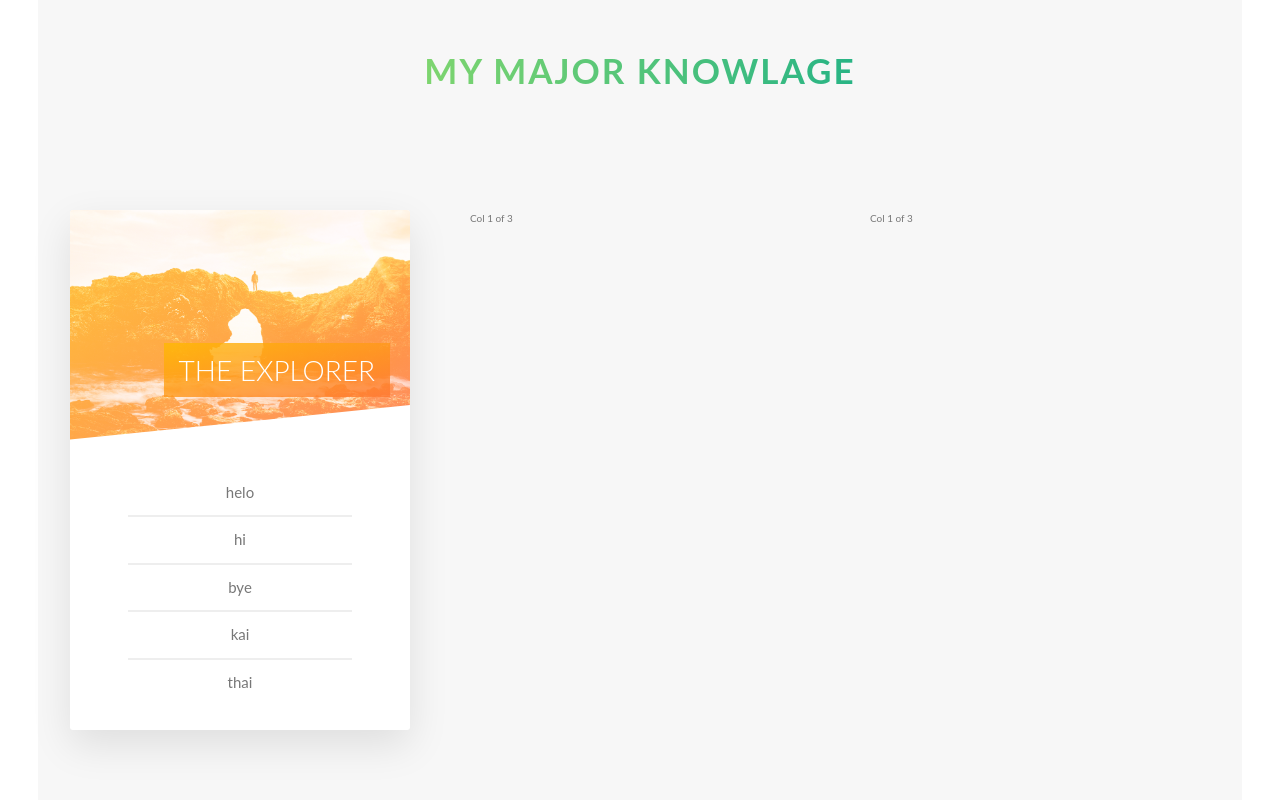
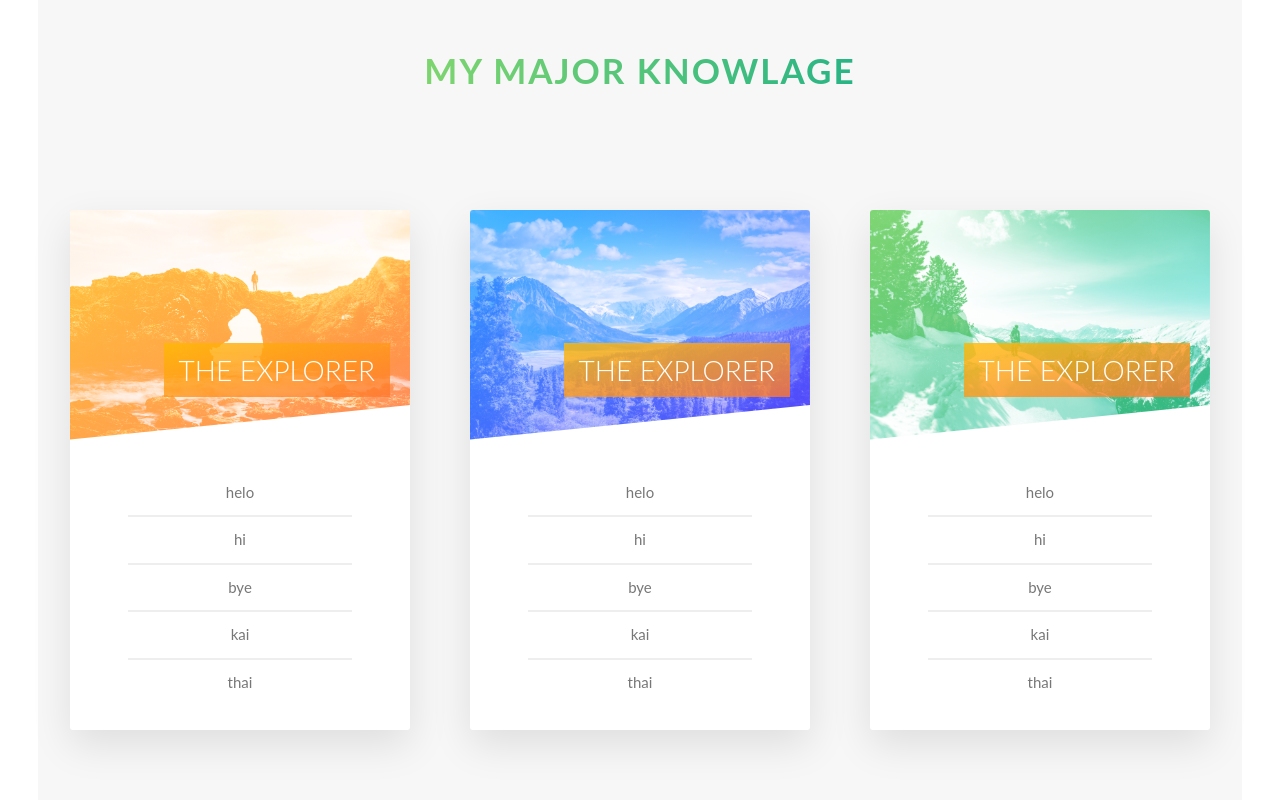
Before and after one commit to naren0706/my-profile, a website: page index.html in a window 1280 px wide. Shown: the part 2580-3380 px from the top of the page. Drawn offline with Linux system fonts and the light colour scheme.

Commit message:
Added section 3

```diff
--- a/index.html
+++ b/index.html
@@ -114,9 +114,7 @@
                             </div>
                             <h4 class="card__heading card__heading--1">
                                 <span class="card__heading-span card__heading-span--1">
-                                    the
-                                    <!-- <br> -->
-                                     explorer
+                                    the explorer
                                 </span>
                             </h4>
                             <div class="card__details card__details--1">
@@ -142,10 +140,72 @@
                     </div>
                 </div>
                 <div class="col-1-of-3">
-                    Col 1 of 3
+                    <div class="card">
+
+                        <div class="card__side card__side--front">
+                            <div class="card__picture card__picture--2">
+                                &nbsp;
+                            </div>
+                            <h4 class="card__heading card__heading--2">
+                                <span class="card__heading-span card__heading-span--2">
+                                    the explorer
+                                </span>
+                            </h4>
+                            <div class="card__details card__details--2">
+                                <ul>
+                                    <li>helo</li>
+                                    <li>hi</li>
+                                    <li>bye</li>
+                                    <li>kai</li>
+                                    <li>thai</li>
+                                </ul>
+                            </div>
+                        </div>
+                        <div class="card__side card__side--back card__side--back-2">
+                            <div class="card__cta">
+                                <div class="card__prize-box">
+                                    <div class="card__prize-only">only</div>
+                                    <div class="card__prize-value">$123</div>
+                                </div>
+                                <a href="#" class="btn btn--white">Book Now</a>
+                            </div>
+                        </div>
+
+                    </div>
                 </div>
                 <div class="col-1-of-3">
-                    Col 1 of 3
+                    <div class="card">
+
+                        <div class="card__side card__side--front">
+                            <div class="card__picture card__picture--3">
+                                &nbsp;
+                            </div>
+                            <h4 class="card__heading card__heading--3">
+                                <span class="card__heading-span card__heading-span--3">
+                                    the explorer
+                                </span>
+                            </h4>
+                            <div class="card__details card__details--3">
+                                <ul>
+                                    <li>helo</li>
+                                    <li>hi</li>
+                                    <li>bye</li>
+                                    <li>kai</li>
+                                    <li>thai</li>
+                                </ul>
+                            </div>
+                        </div>
+                        <div class="card__side card__side--back card__side--back-3">
+                            <div class="card__cta">
+                                <div class="card__prize-box">
+                                    <div class="card__prize-only">only</div>
+                                    <div class="card__prize-value">$123</div>
+                                </div>
+                                <a href="#" class="btn btn--white">Book Now</a>
+                            </div>
+                        </div>
+
+                    </div>
                 </div>
             </div>
         </section>
--- a/scss/components/_card.scss
+++ b/scss/components/_card.scss
@@ -6,7 +6,6 @@
 
     &__side{
         overflow: hidden;
-        background-color: red;
         height: 52rem;
         transition: all 1s ease;
         position: absolute;
@@ -21,9 +20,15 @@
         }
         &--back{
         transform: rotateY(180deg);
-            &-1{
-                background-image: linear-gradient(to right bottom , $color-secondary-light,$color-secondary-dark);
-            }
+        &-1{
+            background-image: linear-gradient(to right bottom , $color-secondary-light,$color-secondary-dark);
+        }
+        &-2{
+            background-image: linear-gradient(to right bottom , $color-tertiary-light,$color-tertiary-dark);
+        }
+        &-3{
+            background-image: linear-gradient(to right bottom , $color-primary-light,$color-primary-dark);
+        }
         }
     }
     &:hover &__side--front {
@@ -44,10 +49,10 @@
             background-image: linear-gradient(to right bottom , $color-secondary-light,$color-secondary-dark), url("../../img/nat-5.jpg");
         }
         &--2{
-            background-image: url("../../img/nat-5.jpg");
+            background-image: linear-gradient(to right bottom , $color-tertiary-light,$color-tertiary-dark), url("../../img/nat-6.jpg");
         }
         &--3{
-            background-image: url("../../img/nat-5.jpg");
+            background-image: linear-gradient(to right bottom , $color-primary-light,$color-primary-dark), url("../../img/nat-7.jpg");
         }
     }
     &__heading{
@@ -68,10 +73,10 @@
             background-image: linear-gradient(to right bottom ,rgba($color-secondary-light,.8),rgba($color-secondary-dark,0.8));
         }
         &--2{
-
+            background-image: linear-gradient(to right bottom ,rgba($color-secondary-light,.8),rgba($color-secondary-dark,0.8));
         }
         &--3{
-
+            background-image: linear-gradient(to right bottom ,rgba($color-secondary-light,.8),rgba($color-secondary-dark,0.8));
         }
     }
     &__details{
```
Also changed, not shown: css/style.css.
